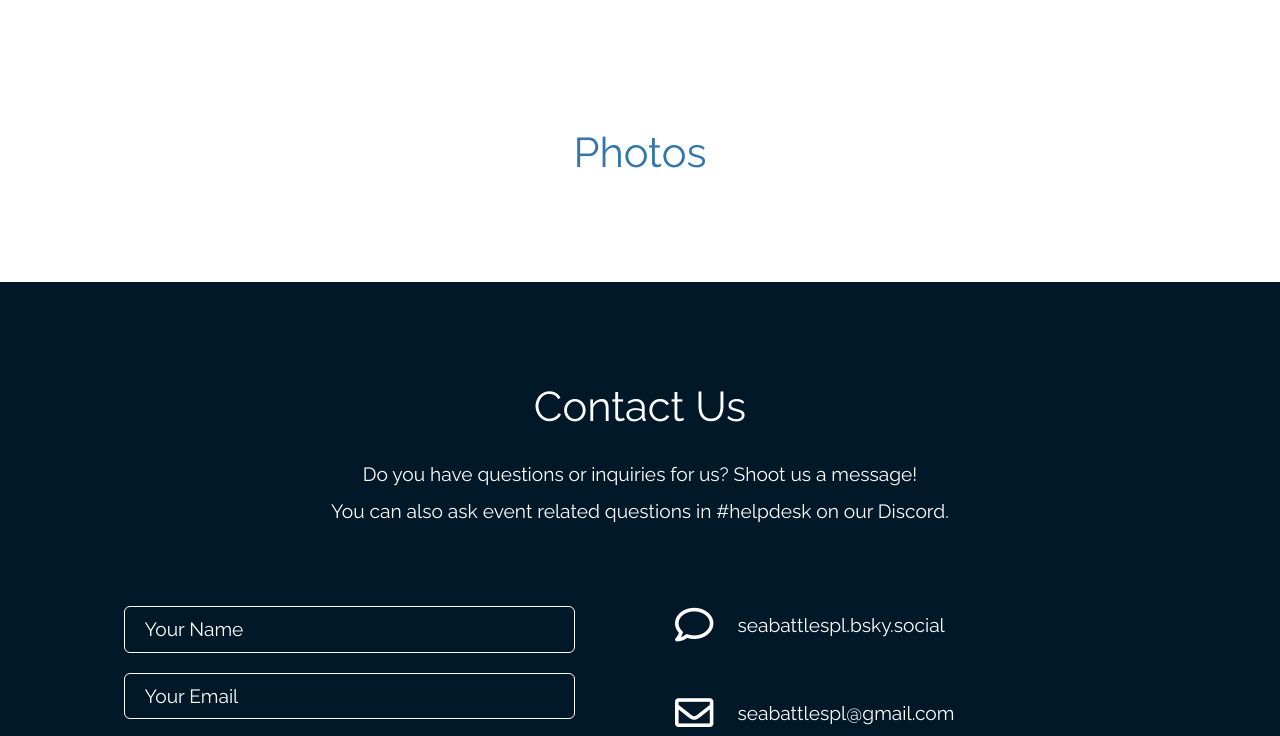
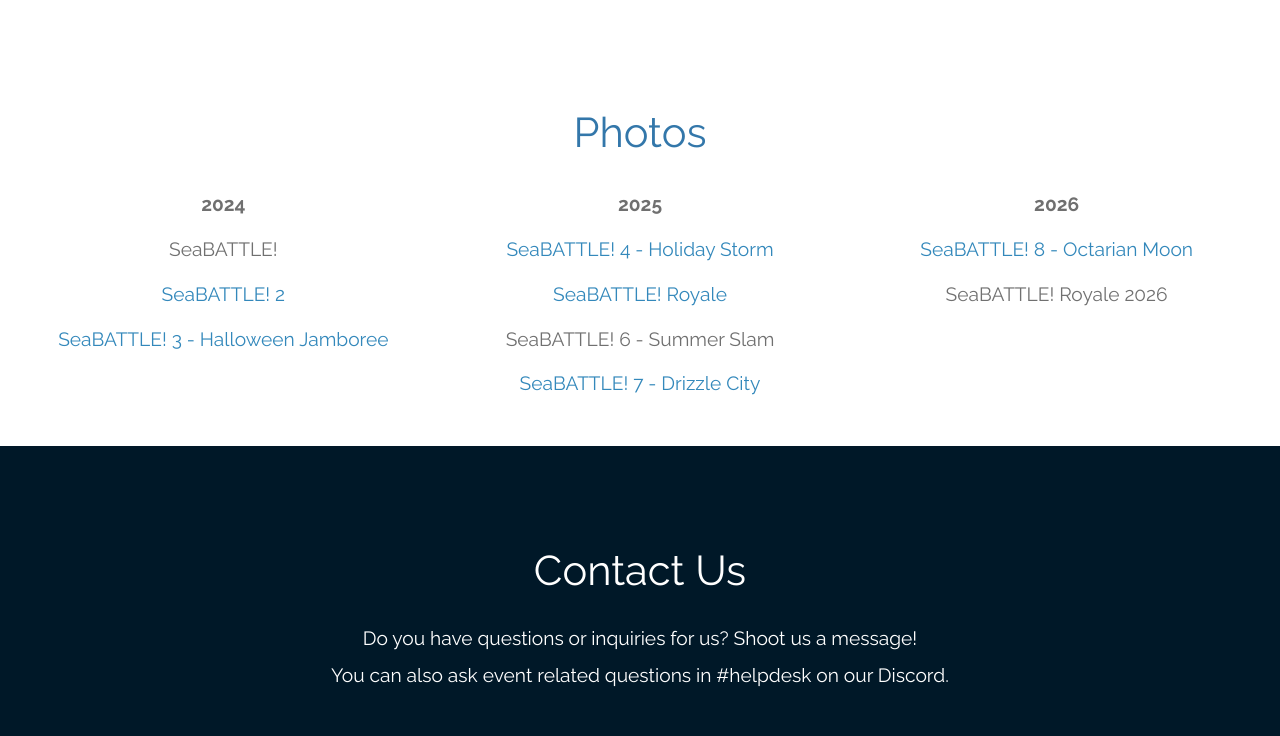
Before and after one commit to bjackson8bit/seabattle-ink, a plain HTML site: page index.html in a window 1280 px wide. Shown: the part 2999-3735 px from the top of the page. Drawn offline with Linux system fonts and the light colour scheme.

Commit message:
Update with photos

```diff
--- a/css/tooplate-infinite-loop.css
+++ b/css/tooplate-infinite-loop.css
@@ -718,3 +718,23 @@ p {
     margin: 0;
   }
 }
+
+.centered-table {
+  /* 1. Equal Width Columns */
+  width: 100%; /* Ensures the table takes up available width */
+  table-layout: fixed; /* Distributes column widths equally regardless of content */
+
+  /* 2. Center the Table Itself */
+  margin-left: auto; /* Distributes extra space on the left */
+  margin-right: auto; /* Distributes extra space on the right */
+  /* Shorthand for centering the block element is margin: 0 auto; */
+
+  /* 3. Center Content within Cells */
+  text-align: center; /* Horizontally centers the content inside the cells */
+
+}
+
+/* Optional: Style individual cells */
+.centered-table th, .centered-table td {
+  padding: 8px;
+}
--- a/index.html
+++ b/index.html
@@ -123,7 +123,7 @@
                                 </figcaption>
                             </figure>
                         </a>
-                        <a href=https://www.start.gg/tournament/seabattle-4-holiday-storm">
+                        <a href=https://www.start.gg/tournament/seabattle-4-holiday-storm>
                             <figure class="effect-honey tm-gallery-item one-rem-unit">
                                 <img src="img/snow_eddie-f.png" alt="Snowglobe zapfish" class="img-fluid">
                                 <figcaption>
@@ -156,7 +156,7 @@
                                 </figcaption>
                             </figure>
                         </a>
-                        <a href="https://www.start.gg/tournament/seabattle-8-drizzle-city">
+                        <a href="https://www.start.gg/tournament/seabattle-8-octarian-moon">
                             <figure class="effect-honey tm-gallery-item one-rem-unit">
                                 <img src="img/winter_sb8_small.jpg" alt="Campfire art" class="img-fluid">
                                 <figcaption>
@@ -239,10 +239,41 @@
 
 <section id="photos" class="tm-section-pad-top">
     <div class="container tm-container-gallery">
-        <div class="row tm-content-box"><!-- first row -->
+        <div class="row"><!-- first row -->
             <div class="col-lg-12 col-xl-12">
                 <div class="tm-intro-text-container text-center">
                     <h2 class="tm-text-primary mb-4 tm-section-title">Photos</h2>
+                    <table class="centered-table">
+                      <thead>
+                        <tr>
+                          <th>2024</th>
+                          <th>2025</th>
+                          <th>2026</th>
+                        </tr>
+                      </thead>
+                      <tbody>
+                        <tr>
+                          <td>SeaBATTLE!</td>
+                          <td><a href="https://drive.google.com/drive/folders/1wzz-jOEbdmU4E9TSvLd7cKe4G66rMpWp?usp=sharing">SeaBATTLE! 4 - Holiday Storm</a></td>
+                          <td><a href="https://drive.google.com/drive/folders/15bNTbKCi8vUsN2QuoHJbMloRaaxq0OP7?usp=sharing">SeaBATTLE! 8 - Octarian Moon</a></td>
+                        </tr>
+                        <tr>
+                          <td><a href="https://drive.google.com/drive/folders/1phBwwUkwH4AVsLhesQdNH-2T2rqMHXf-?usp=sharing">SeaBATTLE! 2</a></td>
+                          <td><a href="https://photos.app.goo.gl/9DebRS7gyF9kY5HJ6">SeaBATTLE! Royale</a></td>
+                          <td>SeaBATTLE! Royale 2026</td>
+                        </tr>
+                        <tr>
+                          <td><a href="https://drive.google.com/drive/folders/1a7MlA-wJsM-DKcLiLY31UtyeDZe9YBy4?usp=sharing">SeaBATTLE! 3 - Halloween Jamboree</a></td>
+                          <td>SeaBATTLE! 6 - Summer Slam</td>
+                          <td></td>
+                        </tr>
+                        <tr>
+                          <td></td>
+                          <td><a href="https://drive.google.com/drive/u/3/folders/1zH186MZq4ukXkWFcWC6tujGPwowzCujy">SeaBATTLE! 7 - Drizzle City</a></td>
+                          <td></td>
+                        </tr>
+                      </tbody>
+                    </table>
                 </div>
             </div>
         </div><!-- first row -->
```
